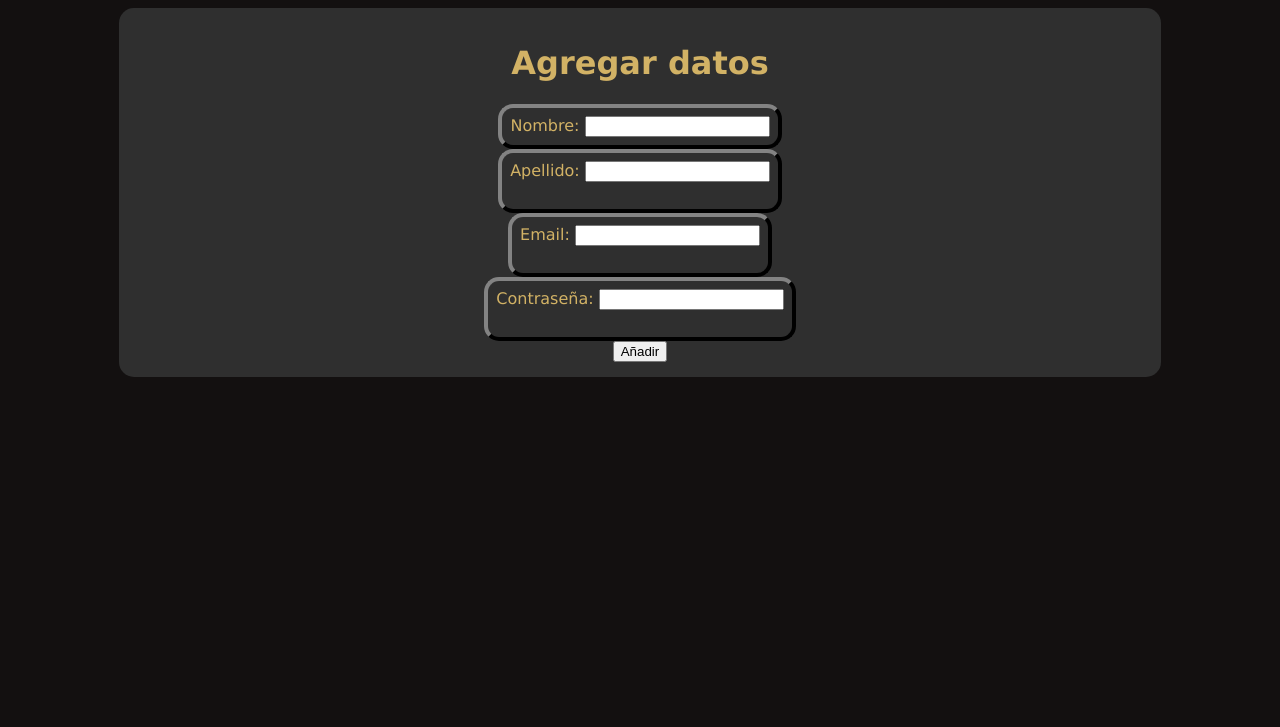
After one commit to CloudwareESI/Proyecto_CloudWare, a PHP site: page /Proyecto_Cloudware/Backoffice/php/ventanaAgregar.php in a window 1280 px wide. The commit adds this page. Shown: the top 727 px of the page. Run offline with PHP 8.4, Linux system fonts and the light colour scheme.

Commit message:
Se agrega la primera version del proyecto

```diff
--- /dev/null
+++ b/Backoffice/css/estilo.css
@@ -0,0 +1,75 @@
+body {
+    height: 90vh;
+    background-color: #131010;
+    font-family: verdana, sans-serif, 'Times New Roman';
+    color: #d2b265;
+}
+
+.contenedor {
+    padding: 5px;
+    background-color: #2f2f2f;
+    color: #d2b265;
+    border: 5px#2f2f2f;
+    border-radius: 15px;
+
+    padding: 15px;
+    width: auto;
+    justify-content: center;
+    position: relative;
+    text-align: center;
+    margin: auto;
+    max-width: 80%;
+}
+
+.flex {
+    display: flex;
+}
+
+.subcontenedor {
+    border: 4px outset #2f2f2f;
+    border-radius: 15px;
+    padding: 8px;
+    width: fit-content;
+    margin: auto;
+}
+
+tr,
+td {
+    border: 4px outset #2f2f2f;
+    border-radius: 15px;
+    padding: 2px;
+}
+
+.imgPeque {
+    width: 50px;
+    height: 50px
+}
+
+.box {
+    display: flex;
+    justify-content: center;
+    align-content: center;
+}
+
+.icnEliminar {
+    width: 1em;
+    height: auto;
+}
+
+.icnModificar {
+    width: 1em;
+    height: auto;
+}
+
+.icnAniadir {
+    width: 50px;
+    height: 50px;
+
+}
+
+.btnAniadir{
+    border: 4px outset #2f2f2f;
+    border-radius: 15px;
+    background-color: #2f2f2f;
+    color: #d2b265;
+}
--- /dev/null
+++ b/Backoffice/php/ventanaAgregar.php
@@ -0,0 +1,43 @@
+<!DOCTYPE html>
+<html lang="en">
+
+<head>
+    <meta charset="UTF-8">
+    <meta http-equiv="X-UA-Compatible" content="IE=edge">
+    <meta name="viewport" content="width=device-width, initial-scale=1.0">
+    <link rel="stylesheet" href="../css/estilo.css">
+    <title>Agregar</title>
+</head>
+
+<body>
+    <div class="contenedor">
+        <h1>Agregar datos</h1>
+        <form action="agregar.php" method="post">
+            <div class="subcontenedor">
+                <label for="nombre">Nombre:</label>
+
+                <input type="text" name="nombre"><br>
+            </div>
+            <div class="subcontenedor">
+                <label for="apellido">Apellido:</label>
+
+                <input type="text" name="apellido"><br><br>
+            </div>
+            <div class="subcontenedor">
+                <label for="email">Email:</label>
+
+                <input type="text" name="email"><br><br>
+            </div>
+            <div class="subcontenedor">
+                <label for="contraseña">Contraseña:</label>
+
+                <input type="text" name="password"><br><br>
+            </div>
+
+
+            <input type="submit" value="Añadir">
+        </form>
+    </div>
+</body>
+
+</html>
--- a/login.html
+++ b/login.html
@@ -8,7 +8,7 @@
     <meta http-equiv="Content-Type" content="text/html; charset=ISO-8859-1">
     <meta http-equiv="Content-Type" content="text/html; charset=UTF-8">
     <link rel="icon" type="image/jpg" href="Imagenes/Logo_quickcarry-sin-fondo.png">
-    <link rel="stylesheet" href="estilo.css">
+    <link rel="stylesheet" href="css/estilo.css">
     <title>QuickCarry</title>
 </head>
 
--- a/php/interfaces/almacen.php
+++ b/php/interfaces/almacen.php
@@ -6,7 +6,7 @@
     <meta http-equiv="X-UA-Compatible" content="IE=edge">
     <meta name="viewport" content="width=device-width, initial-scale=1.0">
     <link rel="icon" type="image/jpg" href="Imagenes/Logo_quickcarry.png">
-    <link rel="stylesheet" href="http://localhost/Proyecto_Cloudware/estilo.css">
+    <link rel="stylesheet" href="http://localhost/Proyecto_Cloudware/css/estilo.css">
     <title>Almacen <?php echo "1"; //aqui pondremos el id eventualmente
                     ?></title>
 </head>
--- a/php/interfaces/central_de_almacenes.php
+++ b/php/interfaces/central_de_almacenes.php
@@ -6,7 +6,7 @@
     <meta http-equiv="X-UA-Compatible" content="IE=edge">
     <meta name="viewport" content="width=device-width, initial-scale=1.0">
     <link rel="icon" type="image/jpg" href="Imagenes/Logo_quickcarry.png">
-    <link rel="stylesheet" href="http://localhost/Proyecto_Cloudware/estilo.css">
+    <link rel="stylesheet" href="http://localhost/Proyecto_Cloudware/css/estilo.css">
     <title> Almacen QuickCarry</title>
 </head>
 <?php
--- a/registro.html
+++ b/registro.html
@@ -8,7 +8,7 @@
     <meta http-equiv="Content-Type" content="text/html; charset=ISO-8859-1">
     <meta http-equiv="Content-Type" content="text/html; charset=UTF-8">
     <link rel="icon" type="image/jpg" href="Imagenes/Logo_quickcarry.png">
-    <link rel="stylesheet" href="estilo.css">
+    <link rel="stylesheet" href="css/estilo.css">
     <title>QuickCarry</title>
 </head>
 
```
Also changed, not shown: Backoffice/index.php (added, +48 -0 lines), Backoffice/php/EliminarConfirmacion.php (added, +28 -0 lines), Backoffice/php/agregar.php (added, +18 -0 lines), Backoffice/php/eliminar.php (added, +11 -0 lines), Backoffice/php/modificar.php (added, +22 -0 lines), Backoffice/php/ventanaMod.php (added, +67 -0 lines), Backoffice/assets/agregar.png (added), Backoffice/assets/eliminar.png (added), Backoffice/assets/modificar.png (added), estilos/estilo.css (renamed from estilo.css), 1 other file.
